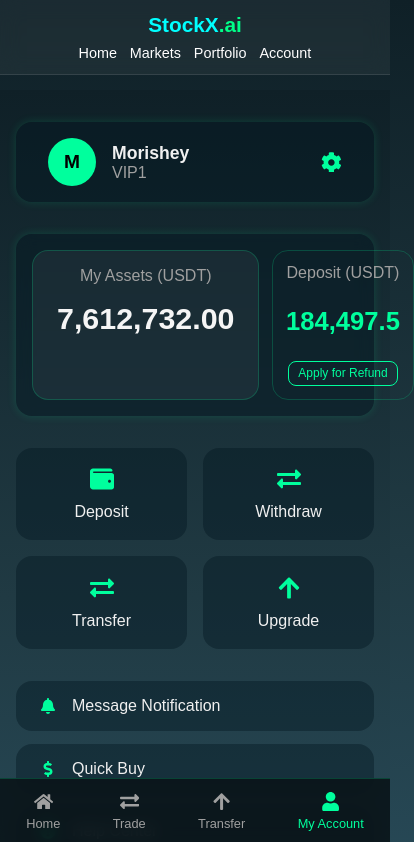
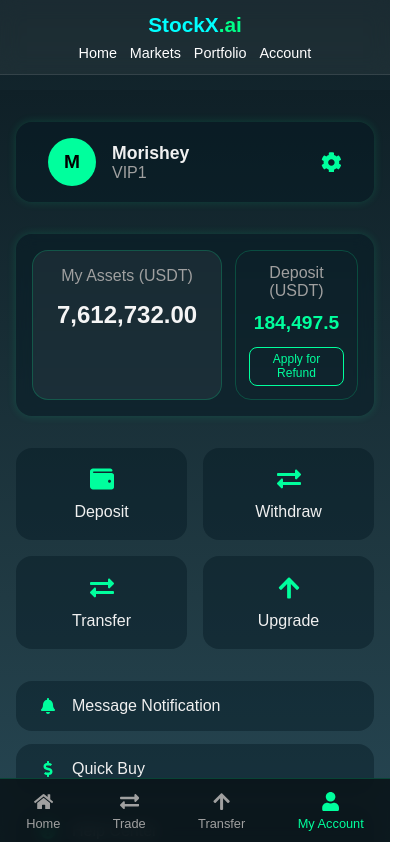
Before and after one commit to Morishey/stockx.ai, a React (Create React App) app: page /account in a window 390 px wide. Shown: the top 842 px of the page, 414 px wide, since content can reach past the window. Built offline with nearby package versions, Linux system fonts and the light colour scheme.

Commit message:
balance-card upgraded for mobile view

```diff
--- a/src/styles/MyAccount.css
+++ b/src/styles/MyAccount.css
@@ -130,13 +130,13 @@
 .balance-item h3 {
   margin: 0.3rem 0;
   color: var(--accent);
-  font-size: 1.8rem;
+  font-size: 1.6rem;
   font-weight: 600;
 }
 .balance-item1 h3 {
   margin-top: 1.0rem;
   color: whitesmoke;
-  font-size: 1.9rem;
+  font-size: 1.8rem;
   font-weight: 600;
 }
 
@@ -419,7 +419,10 @@
   }
 
   .balance-item h3 {
-    font-size: 1.6rem;
+    font-size: 1.2rem;
+  }
+  .balance-item1 h3 {
+    font-size: 1.5rem;
   }
 
   .refund-btn {
```
